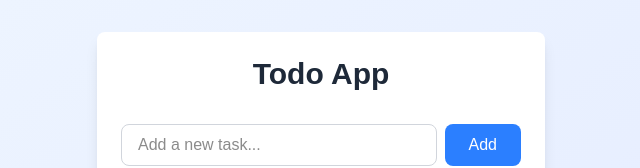
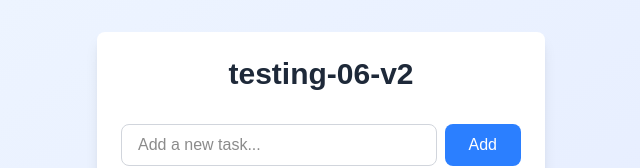
Before and after one commit to ns-test-org/testing-06, a Next.js app in the folder packages/new-web-app-room/: page / in a window 1280 px wide. Shown: the top 168 px of the page, without its empty margins (319-959 px from the left). Built offline with nearby package versions, Linux system fonts and the light colour scheme.

Commit message:
Merge thread: Update app header to testing-06-v2

```diff
--- a/packages/new-web-app-room/src/app/page.tsx
+++ b/packages/new-web-app-room/src/app/page.tsx
@@ -44,7 +44,7 @@ export default function TodoApp() {
     <div className="min-h-screen bg-gradient-to-br from-blue-50 to-indigo-100 py-8 px-4">
       <div className="max-w-md mx-auto bg-white rounded-lg shadow-lg p-6">
         <h1 className="text-3xl font-bold text-gray-800 text-center mb-8">
-          Todo App
+          testing-06-v2
         </h1>
 
         {/* Add Todo Input */}
```
